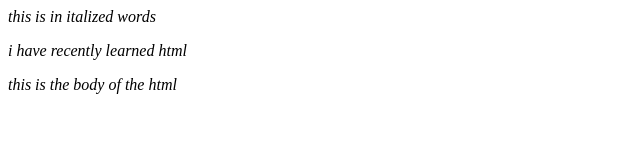
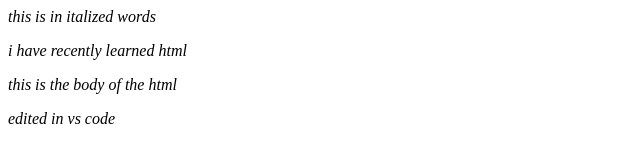
Before and after one commit to Thuraabtech/dum-git, a plain HTML site: page index.html in a window 1280 px wide. Shown: the whole page, without its empty margins (0-640 px from the left). Drawn offline with Linux system fonts and the light colour scheme.

Commit message:
added another commit from vscode

```diff
--- a/index.html
+++ b/index.html
@@ -6,4 +6,5 @@
 
 	<p>i have recently learned html</p>
 	<p>this is the body of the html</p>
+	<p>edited in vs code</p>
 </body>
```
